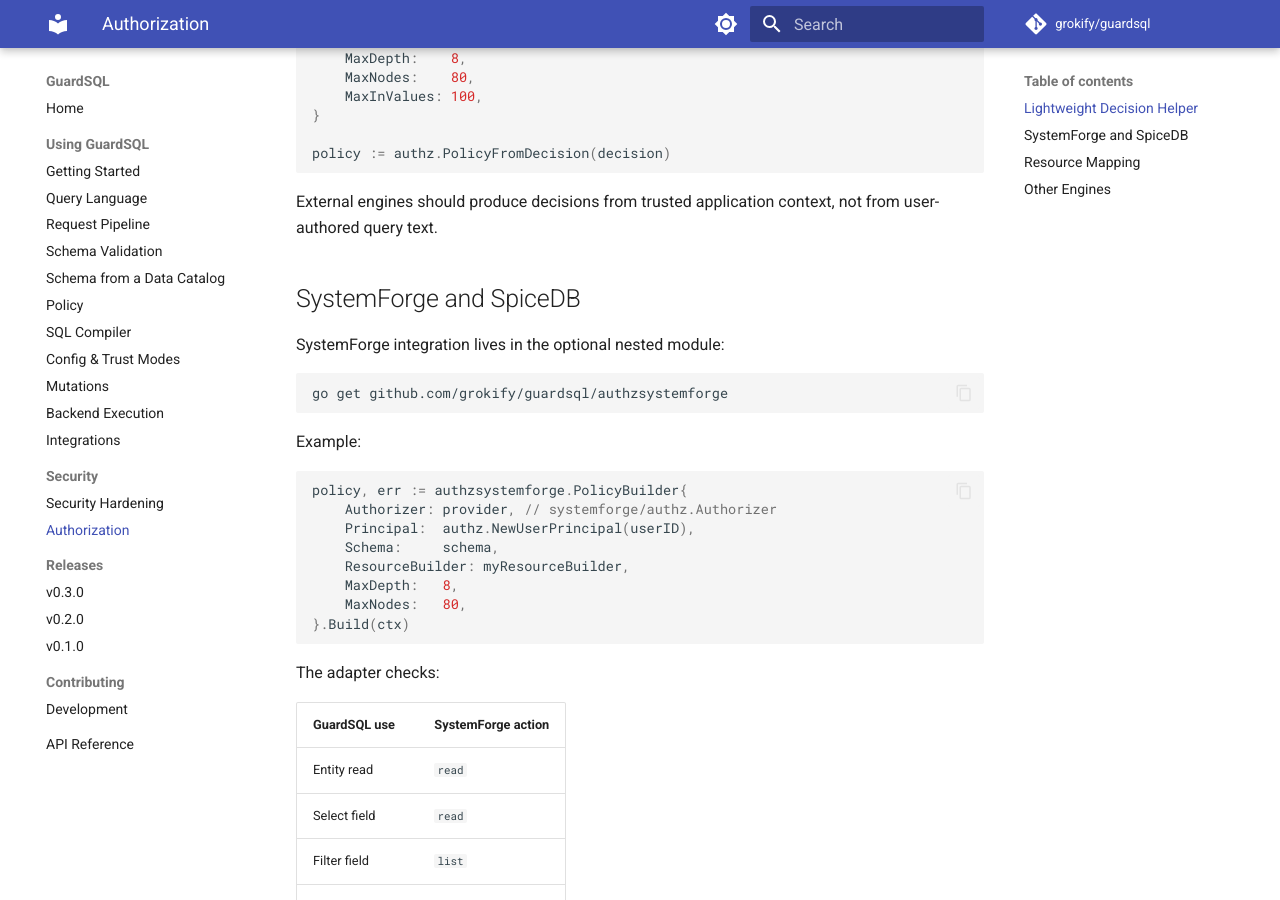
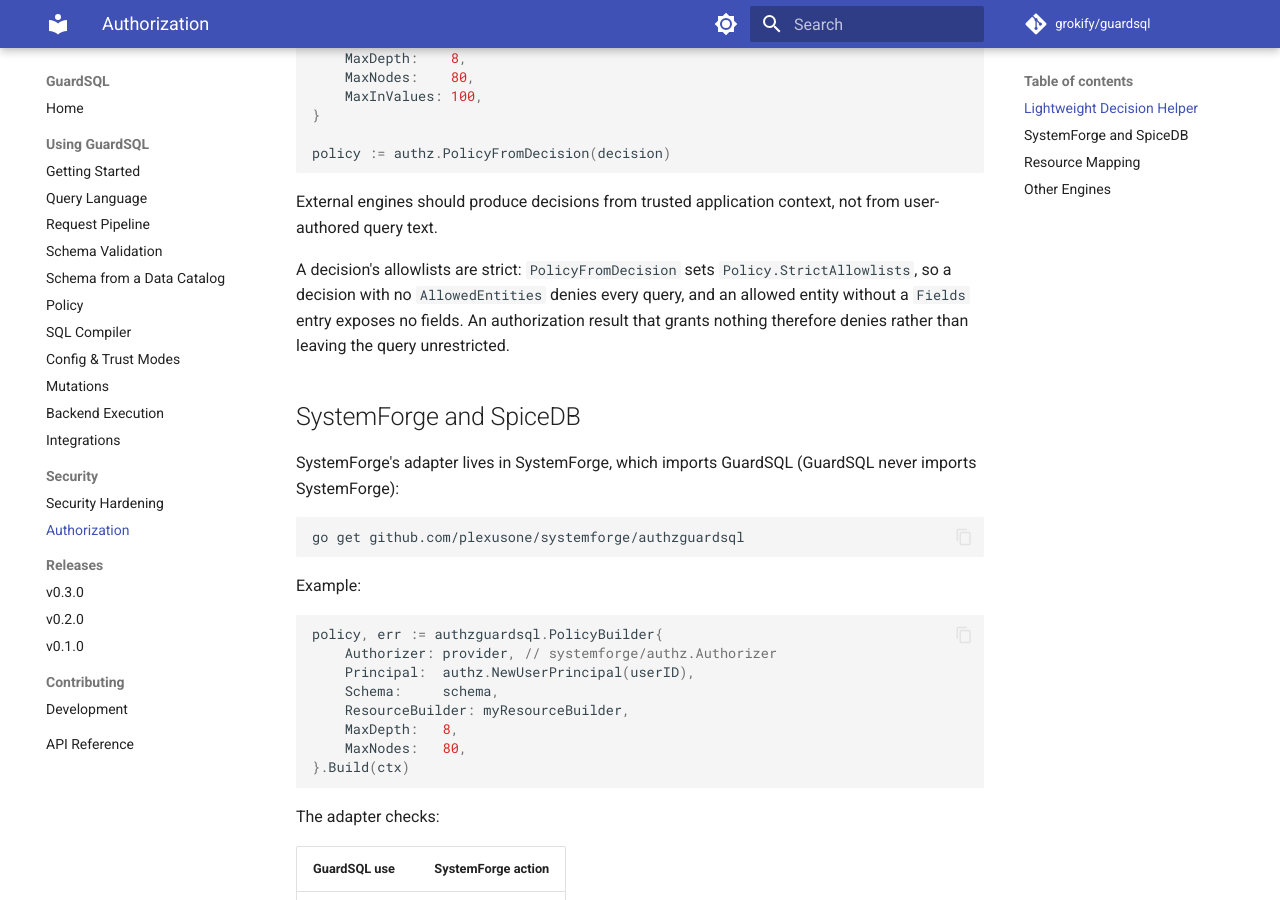
Before and after one commit to grokify/guardsql, an MkDocs documentation site: the page built from docs/guides/authorization.md, in a window 1280 px wide and 900 px high, scrolled down 484 px. Built offline with MkDocs 1.6.1 and Material for MkDocs 9.7.7, drawn with Linux system fonts in a browser that asks for light colours; comment, search, counter and statistics services are not loaded.

Commit message:
docs: describe strict allowlists and the SystemForge adapter location
Explain empty allowlists and StrictAllowlists in the policy guide, note
that PolicyFromDecision policies are strict, point the authorization
guide to SystemForge's authzguardsql adapter, and record the changes as
unreleased.

Co-Authored-By: Claude Opus 5.5 <noreply@anthropic.com>

````diff
--- a/docs/guides/authorization.md
+++ b/docs/guides/authorization.md
@@ -27,18 +27,25 @@ policy := authz.PolicyFromDecision(decision)
 External engines should produce decisions from trusted application context, not
 from user-authored query text.
 
+A decision's allowlists are strict: `PolicyFromDecision` sets
+`Policy.StrictAllowlists`, so a decision with no `AllowedEntities` denies every
+query, and an allowed entity without a `Fields` entry exposes no fields. An
+authorization result that grants nothing therefore denies rather than leaving
+the query unrestricted.
+
 ## SystemForge and SpiceDB
 
-SystemForge integration lives in the optional nested module:
+SystemForge's adapter lives in SystemForge, which imports GuardSQL (GuardSQL
+never imports SystemForge):
 
 ```bash
-go get github.com/grokify/guardsql/authzsystemforge
+go get github.com/plexusone/systemforge/authzguardsql
 ```
 
 Example:
 
 ```go
-policy, err := authzsystemforge.PolicyBuilder{
+policy, err := authzguardsql.PolicyBuilder{
     Authorizer: provider, // systemforge/authz.Authorizer
     Principal:  authz.NewUserPrincipal(userID),
     Schema:     schema,
````
Also changed, not shown: CHANGELOG.json (+21 -1 lines), CHANGELOG.md (+13 -0 lines), docs/guides/policy.md (+11 -0 lines).
